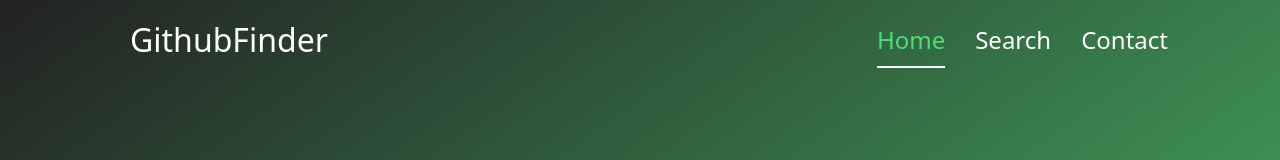
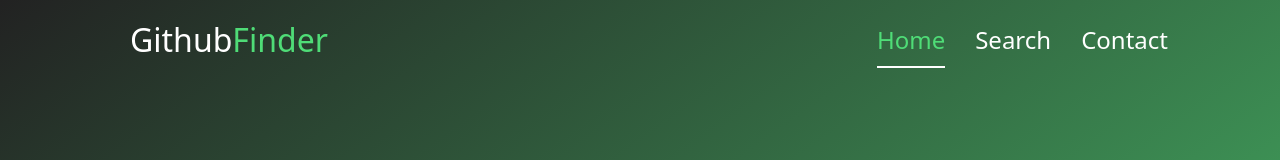
Before and after one commit to bignimz/git-search, an Angular app: page / in a window 1280 px wide. Shown: the top 160 px of the page. Built offline with nearby package versions, Linux system fonts and the light colour scheme.

Commit message:
generated search component

```diff
--- a/src/app/app.module.ts
+++ b/src/app/app.module.ts
@@ -6,13 +6,15 @@
 import { HeaderComponent } from './header/header.component';
 import { HomeComponent } from './home/home.component';
 import { FooterComponent } from './footer/footer.component';
+import { SearchComponent } from './search/search.component';
 
 @NgModule({
   declarations: [
     AppComponent,
     HeaderComponent,
     HomeComponent,
-    FooterComponent
+    FooterComponent,
+    SearchComponent
   ],
   imports: [
     BrowserModule,
--- a/src/app/header/header.component.css
+++ b/src/app/header/header.component.css
@@ -15,3 +15,7 @@
       color: #4fdc77;
       border-bottom: 2px solid white;
 }
+
+.finder {
+      color: #4fdc77;
+}
--- a/src/app/header/header.component.html
+++ b/src/app/header/header.component.html
@@ -8,7 +8,9 @@
     <svg class="bi me-2" width="40" height="32">
       <use xlink:href="#bootstrap" />
     </svg>
-    <span class="fs-2 text-white text-sm-center">GithubFinder</span>
+    <span class="fs-2 text-white text-sm-center"
+      >Github<span class="finder">Finder</span></span
+    >
   </a>
 
   <ul class="nav fs-4 text-sm-center">
--- /dev/null
+++ b/src/app/search/search.component.html
@@ -0,0 +1 @@
+<p>search works!</p>
--- /dev/null
+++ b/src/app/search/search.component.ts
@@ -0,0 +1,15 @@
+import { Component, OnInit } from '@angular/core';
+
+@Component({
+  selector: 'app-search',
+  templateUrl: './search.component.html',
+  styleUrls: ['./search.component.css']
+})
+export class SearchComponent implements OnInit {
+
+  constructor() { }
+
+  ngOnInit(): void {
+  }
+
+}
```
Also changed, not shown: src/app/search/search.component.css (added), 1 other file (tests, documents, lock files or other folders).
